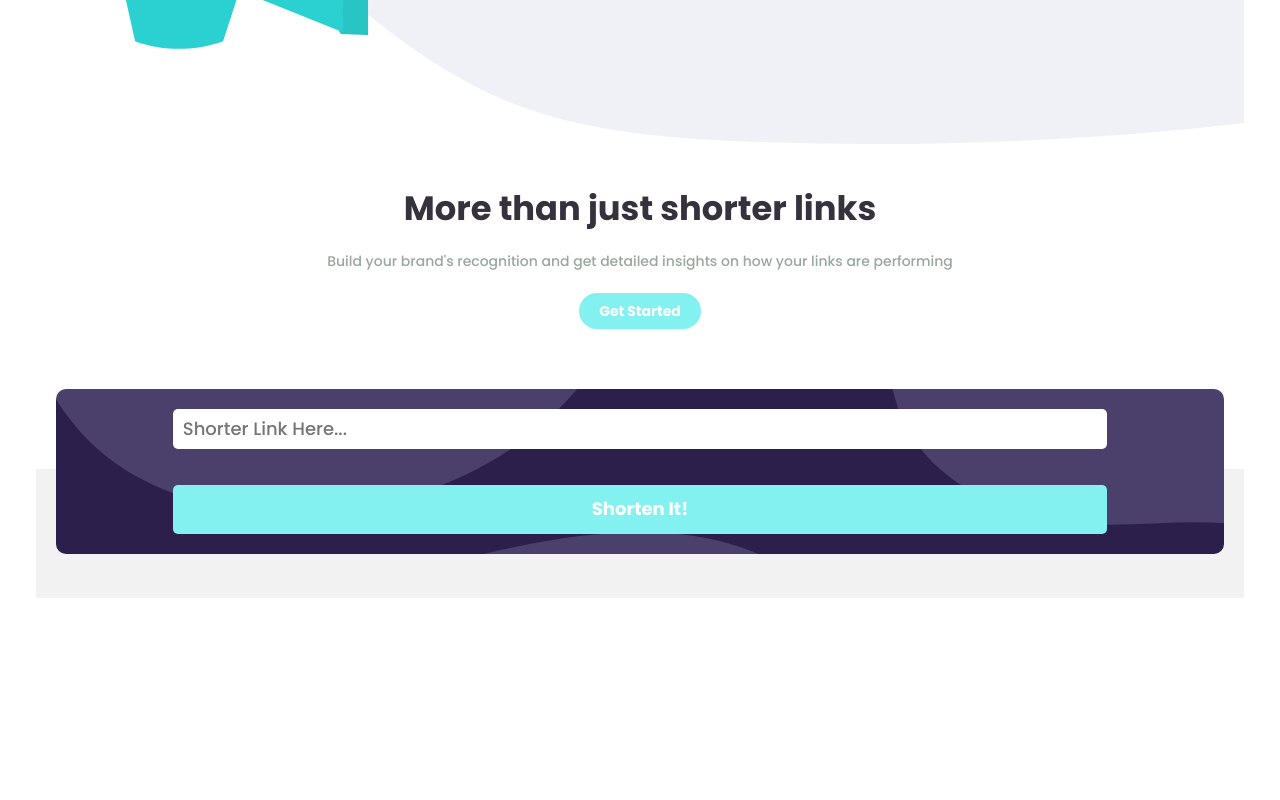
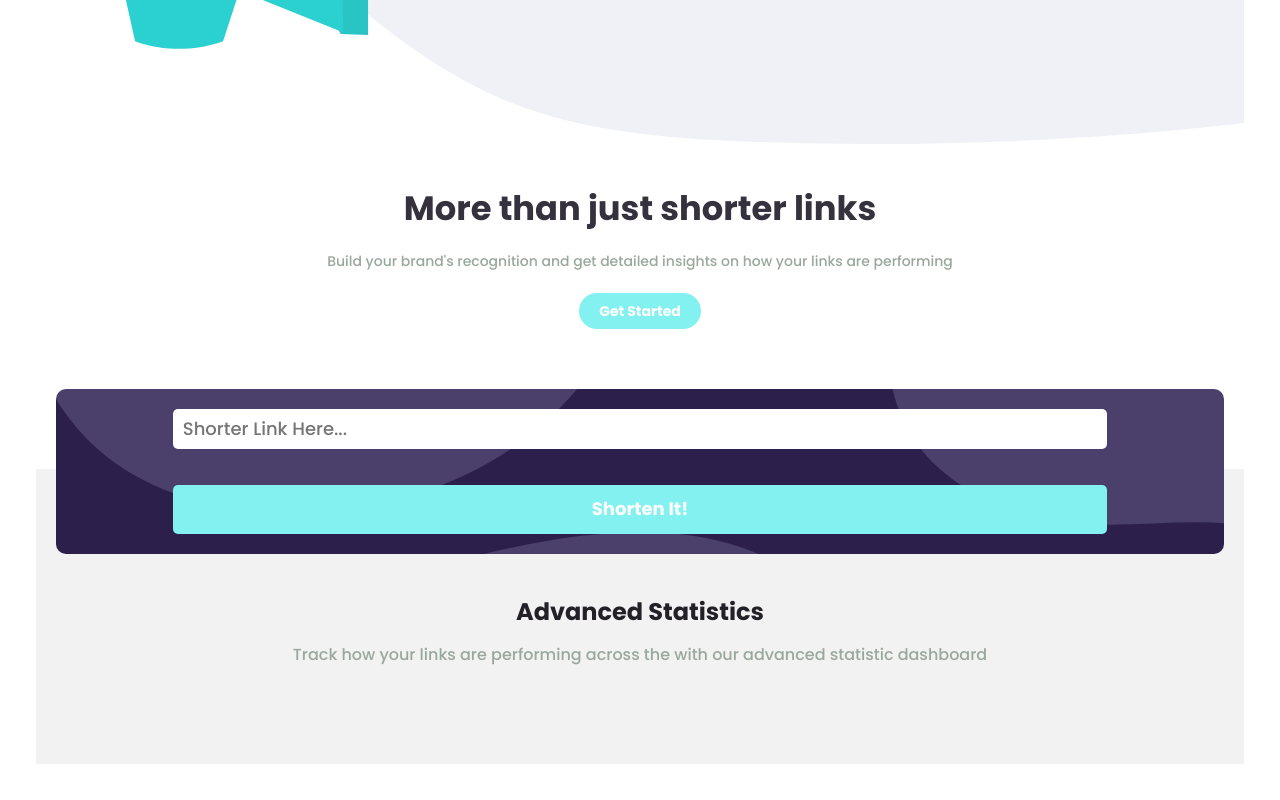
Before and after one commit to byKriz/react-url-short-api, a React (Vite) app: page / in a window 1280 px wide. Shown: the part 1104-1904 px from the top of the page. Before the commit the page ends 1738 px from the top, so only its background shows below. Built offline with nearby package versions, Linux system fonts and the light colour scheme.

Commit message:
creando la seccion de detalles

```diff
--- a/src/App.jsx
+++ b/src/App.jsx
@@ -1,6 +1,7 @@
 import { useState } from 'react'
 import './App.css'
 import { Header } from './components/Header/Header'
+import { Details } from './containers/Details/Details'
 import { Hero } from './containers/Hero/Hero'
 import { LinkShorter } from './containers/LinkShorter/LinkShorter'
 
@@ -12,6 +13,7 @@ function App() {
       <Header />
       <Hero />
       <LinkShorter />
+      <Details />
 
     </div>
   )
--- /dev/null
+++ b/src/containers/Details/Details.jsx
@@ -0,0 +1,19 @@
+import React from "react";
+import styles from "./Details.module.scss";
+
+export const Details = () => {
+  return (
+    <section className={styles.Details}>
+      <div className={styles.titleContainer}>
+        <h2>Advanced Statistics</h2>
+        <p>
+          Track how your links are performing across the with our advanced
+          statistic dashboard
+        </p>
+      </div>
+      <div className={styles.features}>
+
+      </div>
+    </section>
+  );
+};
--- /dev/null
+++ b/src/containers/Details/Details.module.scss
@@ -0,0 +1,29 @@
+@import "../../sass/variables";
+
+.Details {
+  padding: 0 20px;
+  background-color: $gray;
+  display: flex;
+  flex-direction: column;
+}
+
+.titleContainer {
+  display: flex;
+  flex-direction: column;
+  gap: 20px;
+  align-items: center;
+  justify-content: center;
+  margin-bottom: 100px;
+
+  h2 {
+    font-size: 24px;
+    font-weight: 700;
+    color: $very-dark-violet;
+  }
+
+  p {
+    font-size: 16px;
+    text-align: center;
+    color: $grayish-violet;
+  }
+}
```
